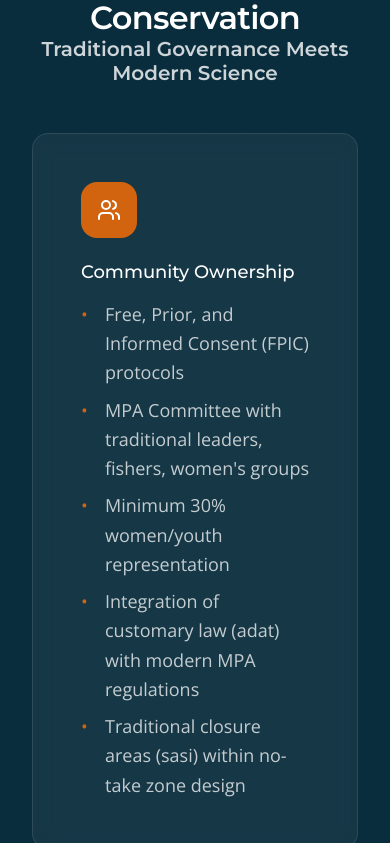
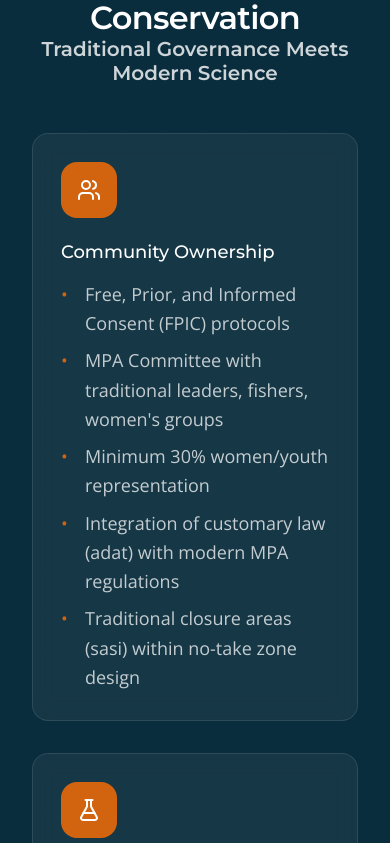
Before and after one commit to ekaearth111/west-papua-care, a Next.js app: page / in a window 390 px wide. Shown: the part 2841-3684 px from the top of the page. Built offline with nearby package versions, Linux system fonts and the light colour scheme.

Commit message:
fix: changed approach padding to p-7 for small screens

```diff
--- a/src/components/sections/approach.tsx
+++ b/src/components/sections/approach.tsx
@@ -74,7 +74,7 @@ export function Approach() {
               <div
                 key={index}
                 className={cn(
-                  "relative bg-[rgba(255,255,255,0.05)] backdrop-blur-[10px] border border-[rgba(255,255,255,0.1)] rounded-2xl p-12 transition-all duration-500 flex flex-col items-start gap-4 overflow-hidden cursor-pointer",
+                  "relative bg-[rgba(255,255,255,0.05)] backdrop-blur-[10px] border border-[rgba(255,255,255,0.1)] rounded-2xl p-7 transition-all duration-500 flex flex-col items-start gap-4 overflow-hidden cursor-pointer",
                   "hover:border-[rgba(255,255,255,0.3)] hover:-translate-y-1 hover:bg-[rgba(255,255,255,0.08)]"
                 )}
                 onMouseEnter={() => setHoveredIndex(index)}
```
